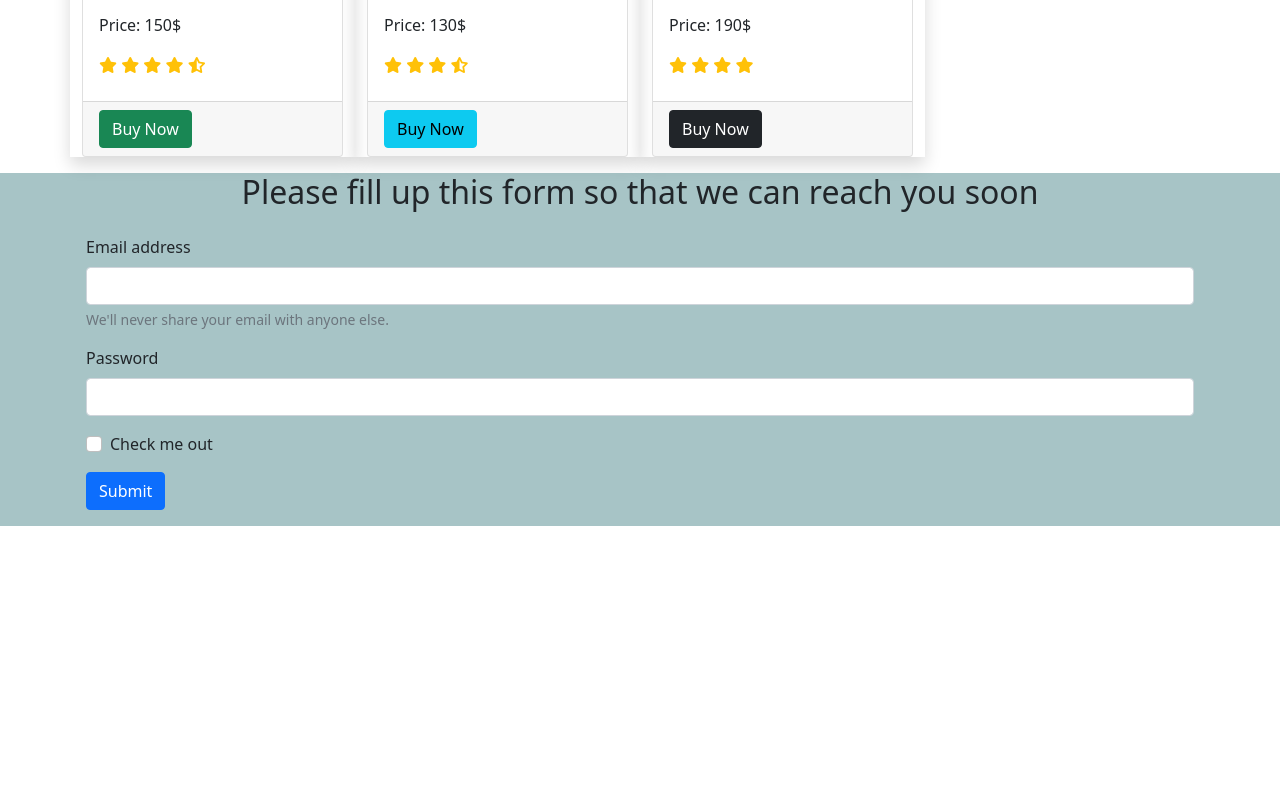
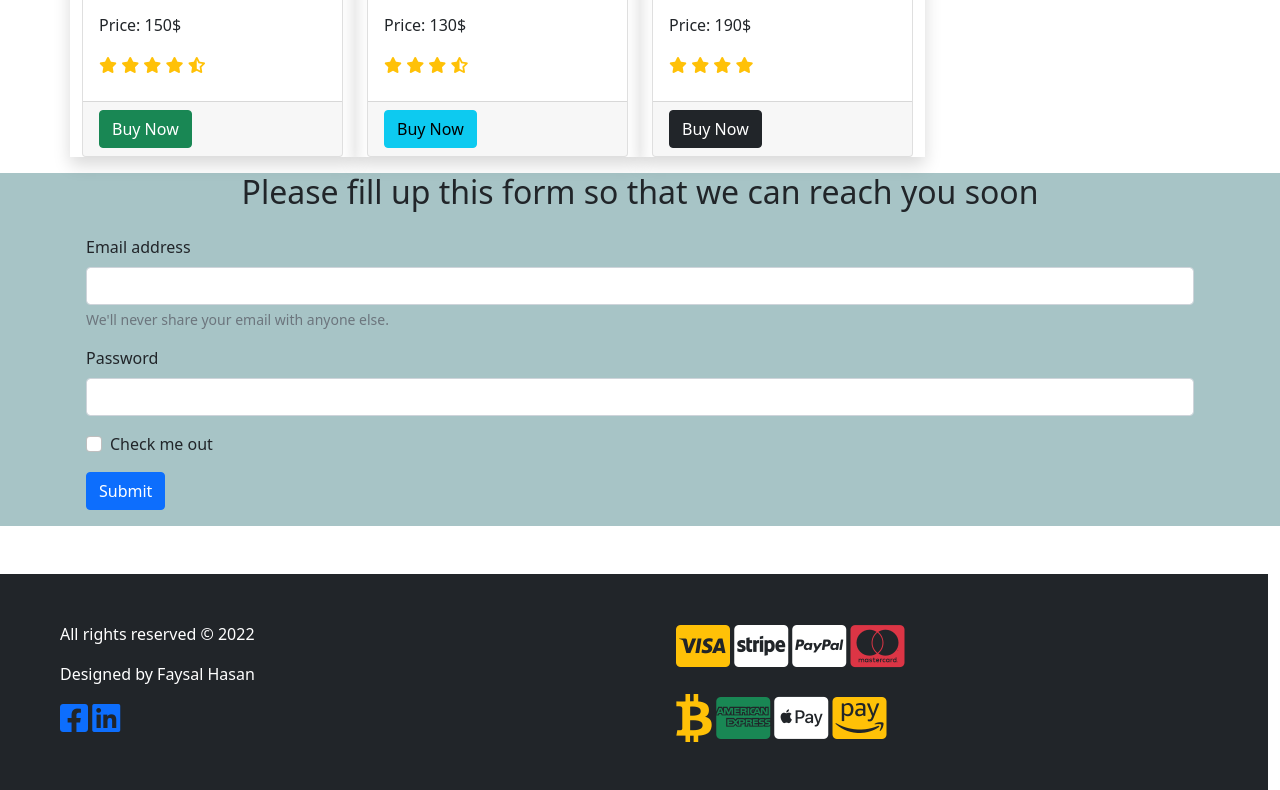
Before and after one commit to Faysal-Hasan-FED/suhasini-e-commerce, a plain HTML site: page index.html in a window 1280 px wide. Shown: the part 4732-5522 px from the top of the page. Before the commit the page ends 5258 px from the top, so only its background shows below. Drawn offline with nearby package versions, Linux system fonts and the light colour scheme.

Commit message:
needs text check

```diff
--- a/css/style.css
+++ b/css/style.css
@@ -38,6 +38,10 @@
     background-color: #a7c4c6;
 }
 
+a{
+    text-decoration: none;
+}
+
 @media screen and (max-width: 768px) {
     .feature {
       margin: 25px;
--- a/index.html
+++ b/index.html
@@ -532,6 +532,28 @@
               </form>
         </section>
     </body>
+    <footer class="row mt-5 bg-dark text-white container-fluid justify-content-around">
+        <div class="col-sm-12 col-md-6 p-5">
+                <p>All rights reserved &copy; 2022</p>
+                <p>Designed by Faysal Hasan</p>
+            <div>
+                <a href="https://www.facebook.com/faysal.hasan.135/" target="_blank"> <i class="fab fa-2x fa-facebook-square"></i> </a>
+                <a href="https://www.linkedin.com/in/faysal-hasan-5ab905216/" target="_blank"> <i class="fab fa-2x fa-linkedin"></i> </a>
+            </div>
+        </div>
+        <div class="col-sm-12 col-md-6 p-5">
+            <i class="fab text-warning  fa-3x fa-cc-visa"></i>
+            <i class="fab text-white fa-3x fa-cc-stripe"></i>
+            <i class="fab text-white fa-3x fa-cc-paypal"></i>
+            <i class="fab text-danger fa-3x fa-cc-mastercard"></i> <br> <br>
+            <i class="fab fa-3x text-warning fa-btc"></i>
+            <i class="fab fa-3x text-success fa-cc-amex"></i>
+            <i class="fab fa-3x text-white  fa-cc-apple-pay"></i>
+            <i class="fab fa-3x text-warning fa-cc-amazon-pay"></i>
+
+        </div>
+
+    </footer>
 
 
 
```
